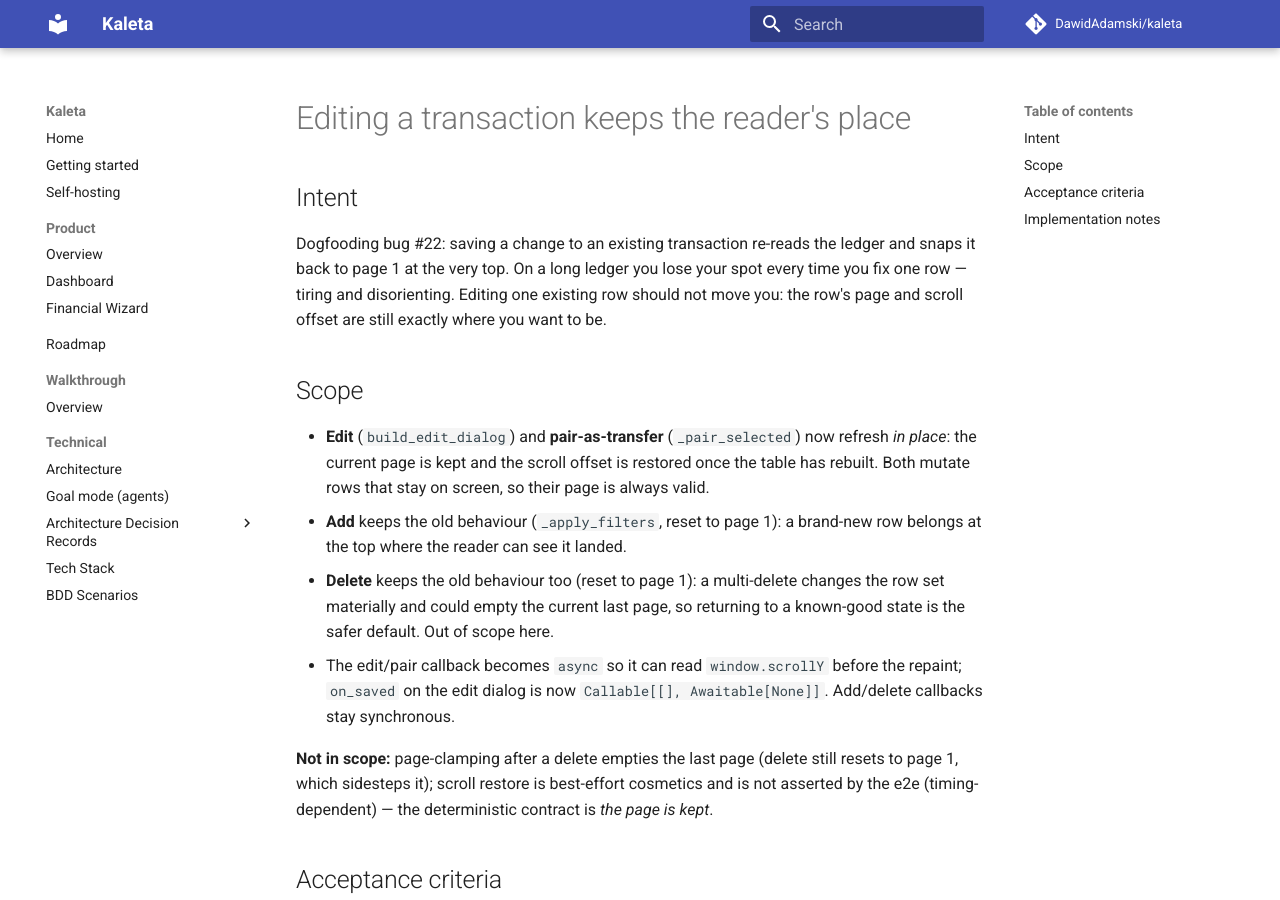
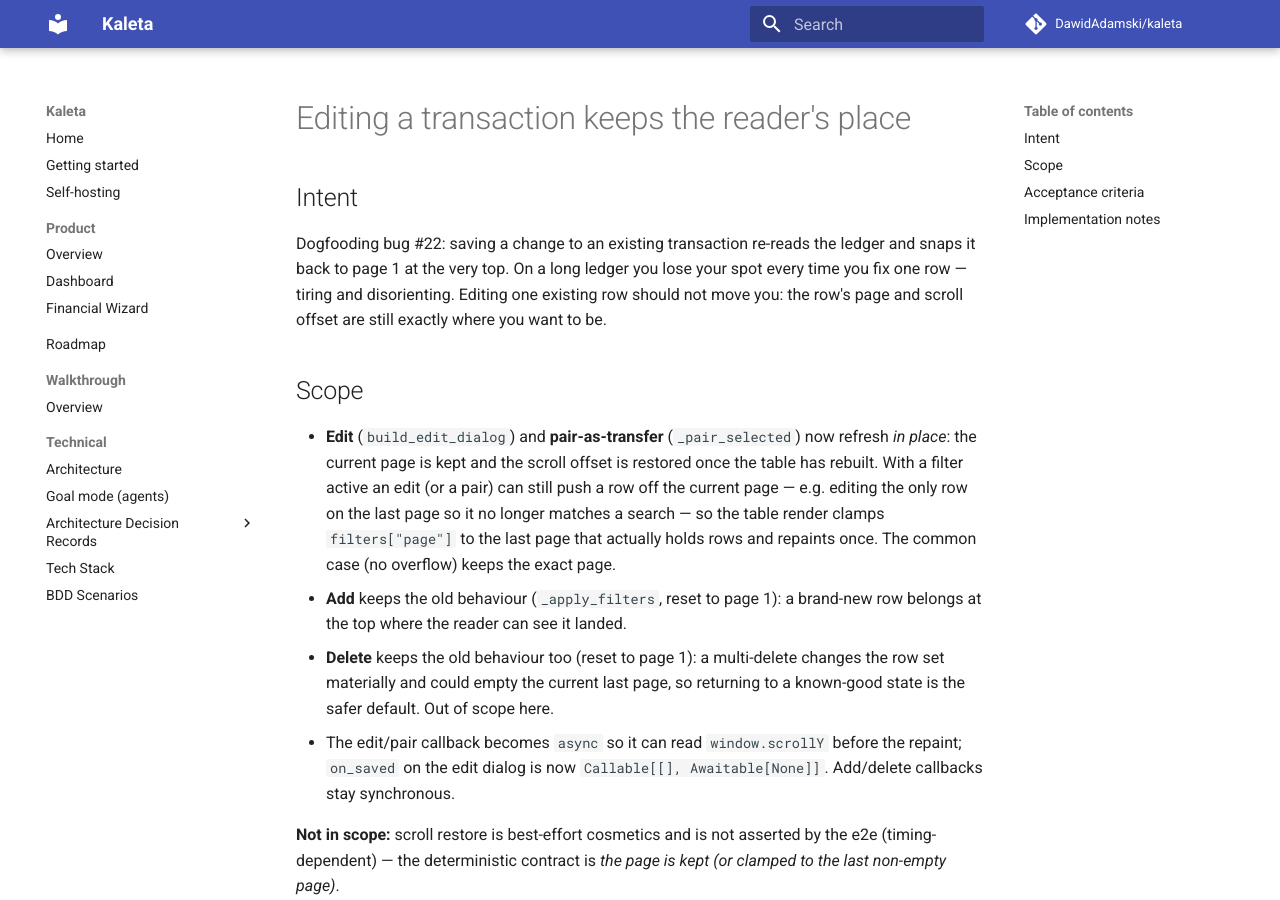
Before and after one commit to DawidAdamski/kaleta, an MkDocs documentation site: the page built from docs/plans/transactions-keep-place-on-save.md, in a window 1280 px wide and 900 px high. Built offline with MkDocs 1.6.1 and Material for MkDocs 9.7.7, drawn with Linux system fonts in a browser that asks for light colours; comment, search, counter and statistics services are not loaded.

Commit message:
fix(transactions): clamp page to last non-empty page after in-place refresh
Reviewer follow-up: keeping the page across an edit assumed it still held
rows, but with a filter active an edit or pair can push the last row off the
final page, leaving the offset past the end and showing an empty page. The
table render now clamps filters["page"] to the last page that holds rows and
repaints once. Corrects the plan's "always valid" claim accordingly.

Co-Authored-By: Claude Opus 4.8 <noreply@anthropic.com>

```diff
--- a/docs/plans/transactions-keep-place-on-save.md
+++ b/docs/plans/transactions-keep-place-on-save.md
@@ -19,8 +19,11 @@ offset are still exactly where you want to be.
 ## Scope
 - **Edit** (`build_edit_dialog`) and **pair-as-transfer** (`_pair_selected`)
   now refresh *in place*: the current page is kept and the scroll offset is
-  restored once the table has rebuilt. Both mutate rows that stay on screen,
-  so their page is always valid.
+  restored once the table has rebuilt. With a filter active an edit (or a
+  pair) can still push a row off the current page — e.g. editing the only row
+  on the last page so it no longer matches a search — so the table render
+  clamps `filters["page"]` to the last page that actually holds rows and
+  repaints once. The common case (no overflow) keeps the exact page.
 - **Add** keeps the old behaviour (`_apply_filters`, reset to page 1): a
   brand-new row belongs at the top where the reader can see it landed.
 - **Delete** keeps the old behaviour too (reset to page 1): a multi-delete
@@ -30,10 +33,9 @@ offset are still exactly where you want to be.
   before the repaint; `on_saved` on the edit dialog is now
   `Callable[[], Awaitable[None]]`. Add/delete callbacks stay synchronous.
 
-**Not in scope:** page-clamping after a delete empties the last page
-(delete still resets to page 1, which sidesteps it); scroll restore is
-best-effort cosmetics and is not asserted by the e2e (timing-dependent) —
-the deterministic contract is *the page is kept*.
+**Not in scope:** scroll restore is best-effort cosmetics and is not
+asserted by the e2e (timing-dependent) — the deterministic contract is
+*the page is kept (or clamped to the last non-empty page)*.
 
 ## Acceptance criteria
 - `uv run pytest tests/e2e/test_transactions_keep_place.py -q` — editing a
```
Also changed, not shown: 1 other file.
